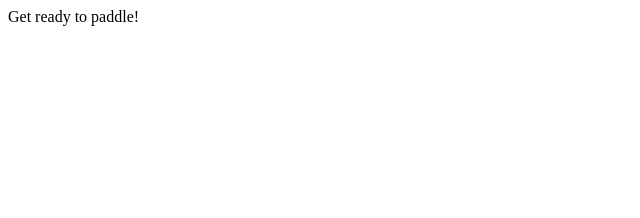
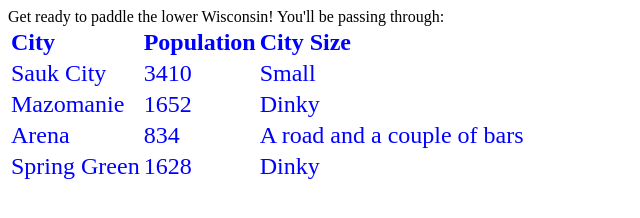
Before and after one commit to cjmorgan3/my_website, a plain HTML site: page index.html in a window 1280 px wide. Shown: the whole page, without its empty margins (0-640 px from the left). Drawn offline with nearby package versions, Linux system fonts and the light colour scheme.

Commit message:
Module 2 Activity

```diff
--- a/index.html
+++ b/index.html
@@ -14,11 +14,13 @@
 
 	<body>
 		<!--put your initial page content here-->
-		Get ready to paddle!
+		Get ready to paddle the lower Wisconsin! You'll be passing through:
+		<br>
 		<!--you can also use this space for internal scripts or stylesheets;
 		place these within <script> or <style> tags-->
-
+		<div id="mydiv"></div>
 		<!--put your external script links here-->
+		<script type="text/javascript" src="lib/jquery-1.12.0.js"></script>
 		<script type="text/javascript" src="js/main.js"></script>
 	</body>
 </html>
--- a/js/main.js
+++ b/js/main.js
@@ -0,0 +1,162 @@
+//initialize function called when the script loads
+function initialize(){
+    cities();
+    addColumns(cityPop);
+    addEvents(cityPop);
+    console.log("ran initialize")
+};
+
+var cityPop;
+
+//function to create a table with cities and their populations
+function cities(){
+    //define two arrays for cities and population
+    cityPop = [
+        {
+            city: 'Sauk City',
+            population: 3410
+        },
+        {
+            city: 'Mazomanie',
+            population: 1652
+        },
+        {
+            city: 'Arena',
+            population: 834
+        },
+        {
+            city: 'Spring Green',
+            population: 1628
+        }
+    ];
+
+    //append the table element to the div
+    $("#mydiv").append("<table>");
+
+    //append a header row to the table
+    $("table").append("<tr>");
+
+    //add the "City" and "Population" columns to the header row
+    $("tr").append("<th>City</th><th>Population</th>");
+
+    //loop to add a new row for each city
+    for (var i = 0; i < cityPop.length; i++){
+        //assign longer html strings to a variable
+        var rowHtml = "<tr><td>" + cityPop[i].city + "</td><td>" + cityPop[i].population + "</td></tr>";
+        //add the row's html string to the table
+        $("table").append(rowHtml);
+    };
+};
+//Added at Example 3.5 line 44...
+    //get the div id
+    var theid = $('#mydiv').attr('id');
+
+
+    //add the class 'foo' to the div
+    $('#mydiv').attr('class', 'foo');
+
+    //Check your work with the Inspector!
+//Added below Example 3.6...
+    //change the text color
+    $('#mydiv').css('color', 'blue');
+
+    //change the text size and alignment
+    $('#mydiv').css({
+        'font-size': '1.5em',
+        'text-align': 'left'
+    });
+
+    //fooled ya! thecolor is rgb(255, 0, 0), the CSS interpreter's translation of the keyword 'red'
+
+//Added below Example 3.8...
+    //click listener with anonymous handler function
+    $('table').on('click', function(){
+        alert("You've started your journey after the last dam before the Mississippi!");
+    });
+
+    //alias method for the click event listener
+    $('table').click(function(){
+        alert("Visit Frank Lloyd Wright's Taliesin studio!");
+    });
+
+    //named handler function for removable listener
+    function clickme(){
+        alert('Look out for the nude beach in Mazo!');
+    };
+
+    //add the event listener
+    $('table').on('click', clickme);
+
+    //remove the event listener
+    $('table').off('click', clickme);
+
+//adding columns to the cityPop array
+function addColumns(cityPop){
+    console.log("ran addColumns")
+    //for each row in cityPop, perform this function of 'i'
+    $('tr').each(function(i){
+        //if 'i' is equal to 0 (the first row), perform code in {}
+    	if (i == 0){
+            //for the first row, add 'City Size' as a header cell
+    		$(this).append('<th>City Size</th>');
+            console.log("header added")
+    	} //if 'i' does not equal 0, perform code in {}
+        else {
+    		var citySize; //defining our citySize variable
+            //if the population corresponding to each city moving downwards falls
+            //into the given range, the text in quotes will be assigned to the
+            //citSize variable
+    		if (cityPop[i-1].population < 1000){
+    			citySize = 'A road and a couple of bars';
+            //console.log(cityPop[i-1].population);
+            } else if (cityPop[i-1].population > 3000){
+                citySize = 'Small';
+    		} else if (cityPop[i-1].population > 1000){
+    			citySize = 'Dinky';
+    		};
+            //displays the previously assigned description of each city's pop size
+    		$(this).append('<td>' + citySize + '</td>');
+    	};
+    });
+};
+
+//function to make mouseovers psychedelic
+function addEvents(){
+    console.log("ran addEvents")
+    //when the table is moused over, perform this function of 'i'
+	$('table').mouseover(function(i){
+		//defning variable 'color', setting it equal to the first portion
+        //of the rgb color format
+		var color = "rgb(";
+        //for i=0 and counting up by 1 up to 3, perform following code
+		for (var i=0; i<3; i++){
+            //define random, set it equal to a number that is between 0 and 1,
+            //which gets multiplied by 255 and rounded to a whole number, resulting
+            //in a range from 0-255
+			var random = Math.round(Math.random() * 255);
+            //adds the output of random to color as a running total
+			color += random;
+            //add the comma necessary for rgb format when i is less than 2
+			if (i<2){
+				color += ",";
+			//otherwise add the closing parenthesis
+			} else {
+				color += ")";
+		};
+        //sets the css style for the table equal to our newly generated rgb color
+		$(this).css('color', color);
+		};
+	});
+    //defines the function
+	function clickme(){
+        //spells out the alert message
+		alert('Hey, you clicked me!');
+	};
+
+    //creates the pop-up alert when the table is clicked on
+	$('table').on('click', clickme);
+};
+
+
+//call the initialize function when the document has loaded
+$(document).ready(initialize);
```
